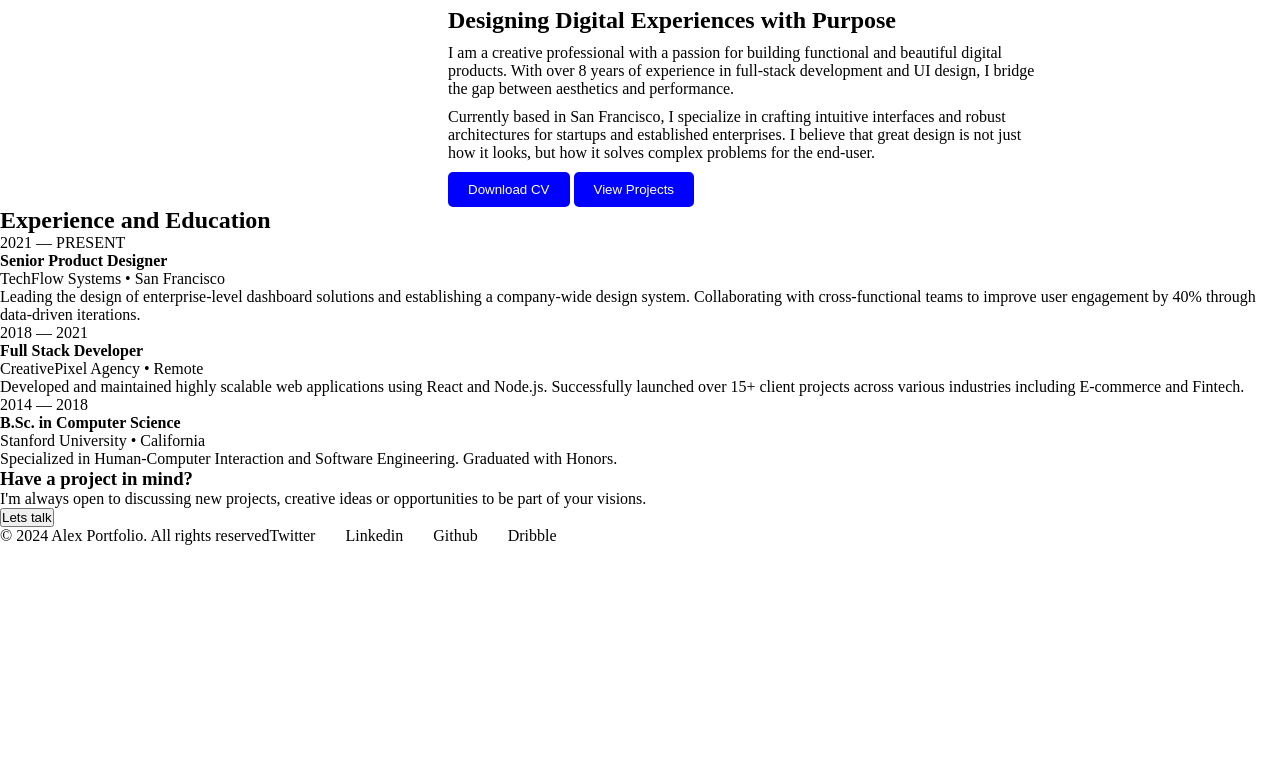
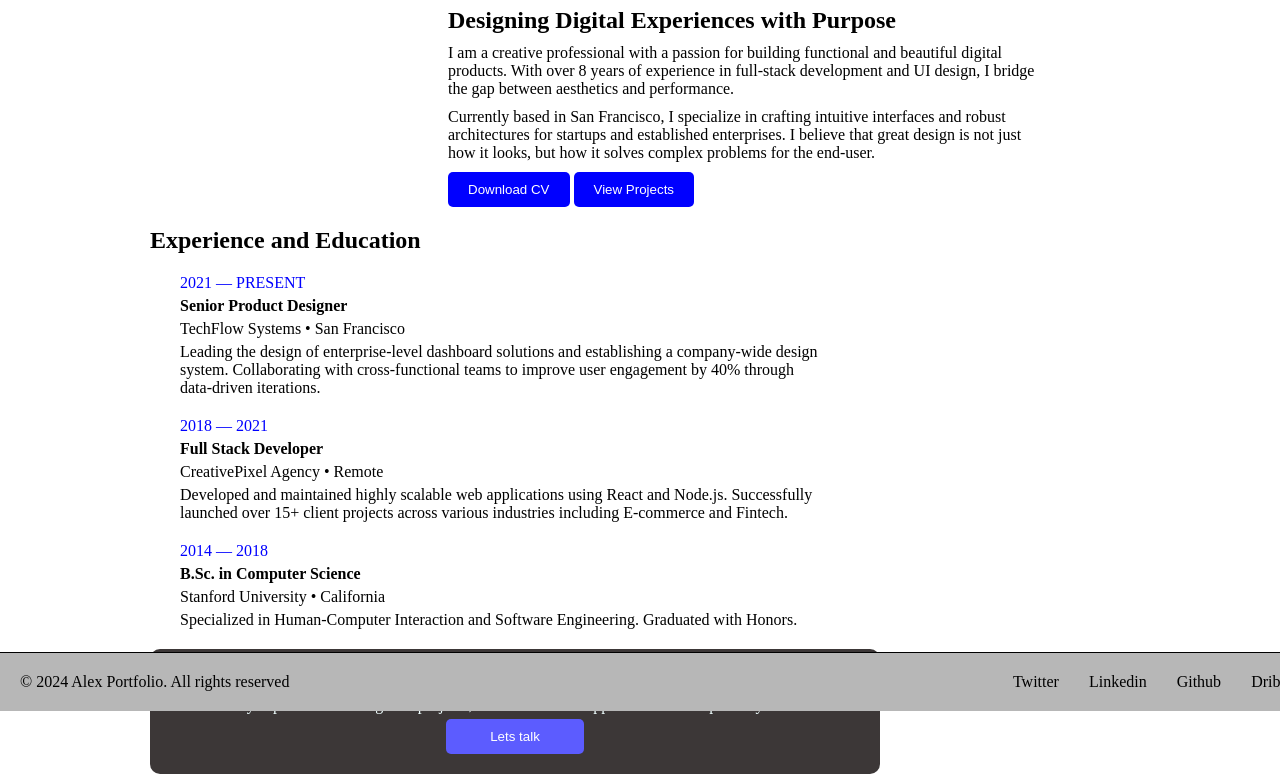
Before and after one commit to awaisfraaz/Frontend-Engineering, a plain HTML site: page Portfolio/index.html in a window 1280 px wide. Shown: the part 89-863 px from the top of the page. Before the commit the page ends 800 px from the top, so only its background shows below. Drawn offline with Linux system fonts and the light colour scheme.

Commit message:
Update style.css

```diff
--- a/Portfolio/style.css
+++ b/Portfolio/style.css
@@ -102,17 +102,67 @@
     flex-direction: column;
 
 }
+
+.job{
+    display: flex;
+    flex-direction: column;
+    gap: 5px;
+    margin-top: 20px;
+    margin-left: 180px;
+    width:50%;
+}
+#heading{
+    margin-top: 20px;
+    margin-left:150px;
+}
+.blue{
+    color:blue;
+}
+.contact{
+    margin-top: 20px;
+    margin-left: 150px;
+    margin-right: 400px;
+    display: flex;
+    flex-direction: column;
+    gap: 5px;
+    background-color: rgb(60, 55, 55);
+    color:azure;
+    padding: 20px;
+    border-radius: 10px;
+    align-items: center;
+
+}
+.contact button{
+    border:none;
+    background-color:rgb(92, 92, 255);
+    color: white;
+    border-radius: 5px;
+    padding: 10px 20px;
+    /* margin-left: 50px;
+    margin-right: 50px; */
+    width:20%;
+
+    cursor: pointer;
+}
+.contact button:hover{
+    background-color: rgb(0, 0, 255);
+}
 footer{
     display: flex;
+    position:fixed;
+    bottom: 0;
+    width: 100%;
+    background-color: rgb(183, 183, 183);
+    color:rgb(0, 0, 0);
+    padding: 20px;
+    margin-top: 10px;
+    border-top: 1px solid black;
 }
 footer ul{
     display: flex;
-    gap:30px
+    gap:30px;
+
 }
-
-/* @media (max-width:600px){
-    .nav-links ul{
-        flex-direction: column;
-        align-items: flex-start;
-    }
-} */
+.footerlinks{
+    margin-left: auto;
+}
```
